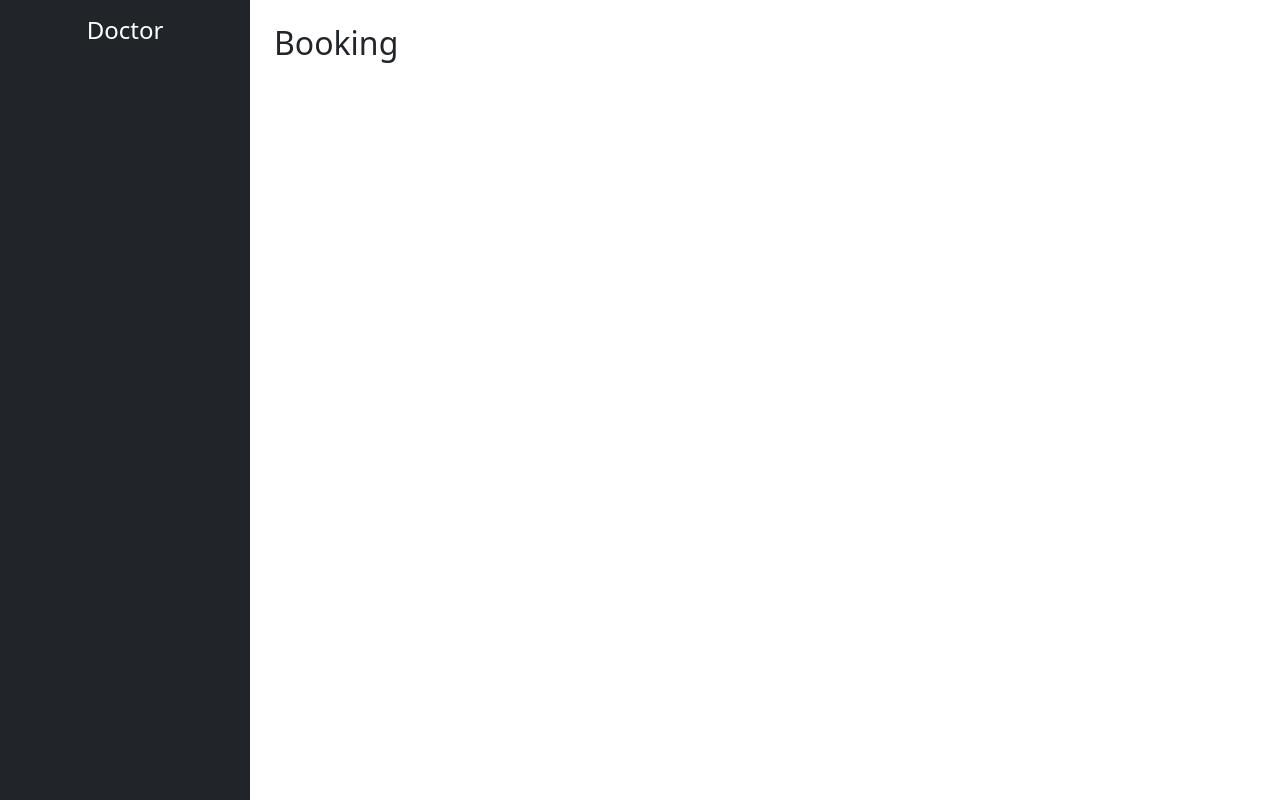
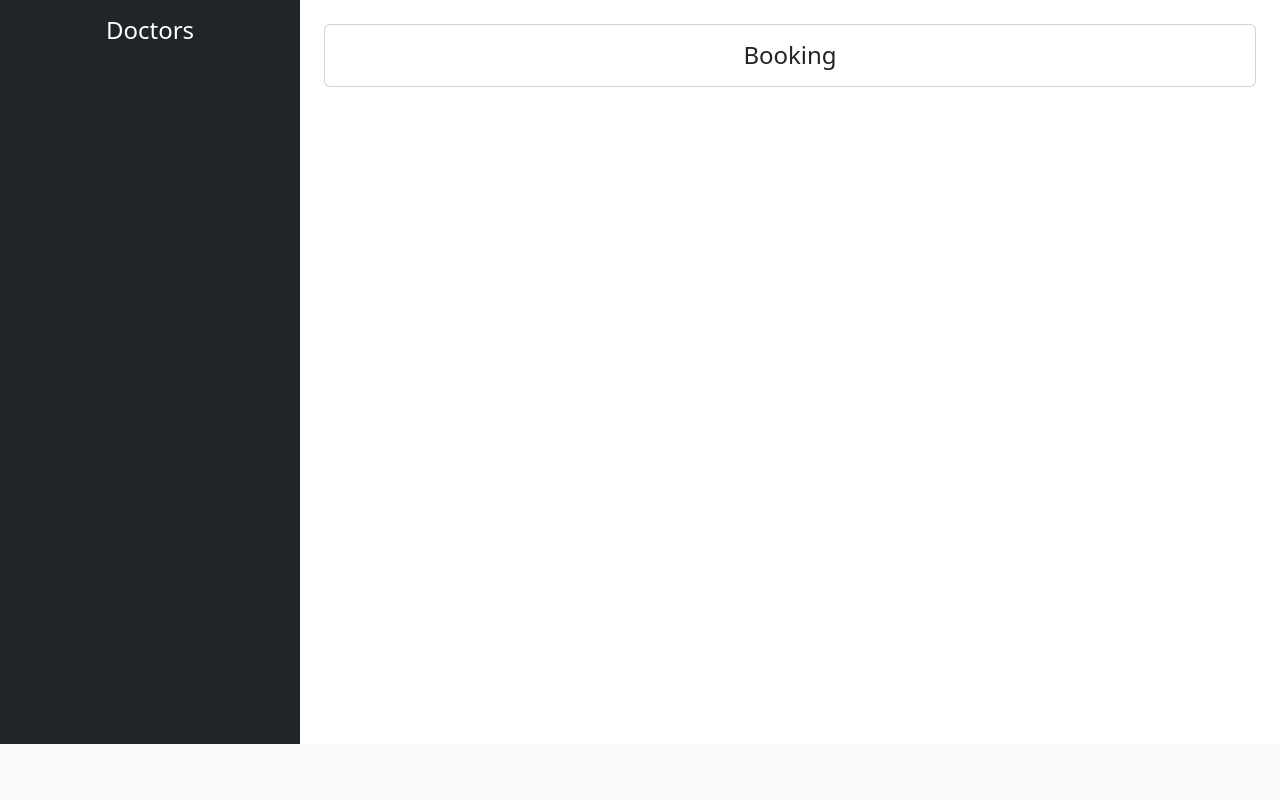
Before and after one commit to xkicken/ClinicSystem, a Django app: template templates/appointment/booking.html in a window 1280 px wide. Shown: the part 56-856 px from the top of the page. After the commit the page ends 800 px from the top, so only its background shows below. Run offline with Django 5.2, Linux system fonts and the light colour scheme; the template is opened without the code that fills it, so the values that code supplies are empty; parts of the project's set-up code (start-up, migrations or seed data) failed here and were passed over.

Commit message:
feat: updated booking interface for more clarity

```diff
--- a/static/appointment/css/booking.css
+++ b/static/appointment/css/booking.css
@@ -13,3 +13,9 @@
     transform: scale(1.05);
     box-shadow: 0 4px 10px rgba(0,0,0,0.2);
 }
+
+.card:hover {
+    transform: scale(1.02);
+    transition: 0.2s;
+    box-shadow: 0 0 10px rgba(255,255,255,0.15);
+}
--- a/templates/appointment/booking.html
+++ b/templates/appointment/booking.html
@@ -11,32 +11,124 @@
     <div class="d-flex">
 
         <!-- Sidebar -->
-        <div class="bg-dark text-white p-3" style="width: 250px; height: 100vh; min-width: 250px">
-            <h4 class="text-center">Doctor</h4>
+        <div class="bg-dark text-white p-3"
+             style="width: 300px; min-width: 300px; height: calc(100vh - 56px); overflow-y: auto;">
 
-            <ul class="nav flex-column mt-4">
-                {% for doctor in doctors %}
-                    <li class="nav-item">
-                        <a class="nav-link text-white"
-                           href="{% url 'booking' %}?doctor={{ doctor.id }}">Dr. {{ doctor.account.first_name }} {{ doctor.account.last_name }}</a>
-                    </li>
-                {% endfor %}
+            <h4 class="text-center mb-4">Doctors</h4>
 
-            </ul>
+            {% for doctor in doctors %}
+
+                <a href="{% url 'booking' %}?doctor={{ doctor.id }}&patient={{ selected_patient.id }}"
+                   class="text-decoration-none">
+
+                    <div class="card mb-3 border-0 shadow-sm
+                    {% if selected_doctor and selected_doctor.id == doctor.id %}
+                        bg-primary text-white
+                    {% else %}
+                        bg-secondary text-white
+                    {% endif %}">
+
+                        <div class="card-body py-2">
+
+                            <h6 class="mb-1 fw-bold text-white">
+                                Dr. {{ doctor.account.first_name }} {{ doctor.account.last_name }}
+                            </h6>
+
+                            <small class="text-white-50">
+                                {{ doctor.specialty }}
+                            </small>
+
+                        </div>
+
+                    </div>
+
+                </a>
+
+            {% endfor %}
+
         </div>
 
-        <!-- Content -->
-        <div class="p-4 flex-grow-1">
-            {% if selected_doctor %}
-                <h2>Booking For
-                    Dr. {{ selected_doctor.account.first_name }} {{ selected_doctor.account.last_name }}
-                </h2>
-                {{ data|json_script:"time_slots_available" }}
-            {% else %}
-                <h2>Booking</h2>
-            {% endif %}
 
-            <div id='calendar'></div>
+        <div class="p-4 flex-grow-1 d-flex justify-content-center" style="height: calc(100vh - 56px);">
+
+            <div style="width: 100%; max-width: 1100px;">
+
+                {% if selected_patient %}
+
+                    {% if selected_doctor %}
+
+                        <!-- Main Card (theme-safe) -->
+                        <div class="card shadow-sm border">
+
+                            <div class="card-body">
+
+                                <h4 class="mb-3 text-body">
+                                    Booking For
+                                    <strong>
+                                        {{ selected_patient.first_name }} {{ selected_patient.last_name }}
+                                    </strong>
+                                </h4>
+
+                                <!-- Doctor Card -->
+                                <div class="card mb-3">
+
+                                    <div class="card-body">
+
+                                        <div class="text-muted small mb-1">
+                                            Selected Doctor
+                                        </div>
+
+                                        <h3 class="fw-bold mb-1 text-body">
+                                            Dr. {{ selected_doctor.account.first_name }}
+                                            {{ selected_doctor.account.last_name }}
+                                        </h3>
+
+                                        {% if selected_doctor.specialty %}
+                                            <span class="badge bg-primary mt-2">
+                                        {{ selected_doctor.specialty }}
+                                    </span>
+                                        {% endif %}
+
+                                    </div>
+                                </div>
+
+                                <div class="text-muted small">
+                                    Select an available time slot from the calendar below
+                                </div>
+
+                            </div>
+                        </div>
+
+                        {{ data|json_script:"time_slots_available" }}
+
+                    {% else %}
+
+                        <div class="alert alert-warning shadow-sm">
+                            <h5 class="mb-0">
+                                Booking For {{ selected_patient.first_name }} {{ selected_patient.last_name }}
+                            </h5>
+                            <p class="mb-0 mt-2">
+                                Please select a doctor to continue.
+                            </p>
+                        </div>
+
+                    {% endif %}
+
+                {% else %}
+
+                    <div class="card text-center">
+                        <div class="card-body">
+                            <h4 class="mb-0 text-body">Booking</h4>
+                        </div>
+                    </div>
+
+                {% endif %}
+
+                <!-- Calendar -->
+                <div id="calendar" class="mt-3"></div>
+
+            </div>
+
         </div>
     </div>
     {{ selected_doctor_json|json_script:"selected_doctor" }}
@@ -53,7 +145,6 @@
                 <button id="bookBtn" class="btn btn-primary">
                     Book
                 </button>
-
             </div>
         </div>
     </div>
```
